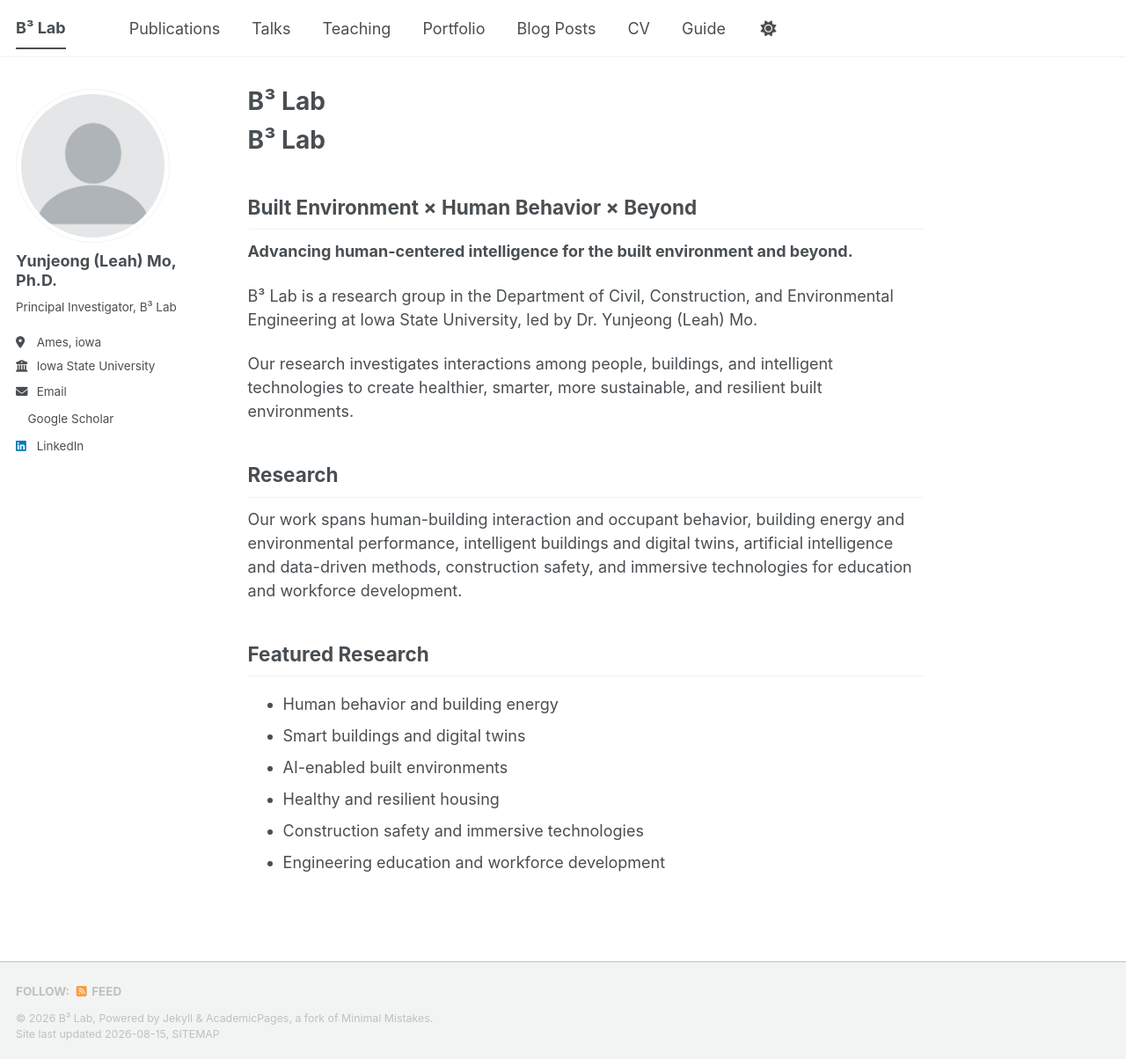
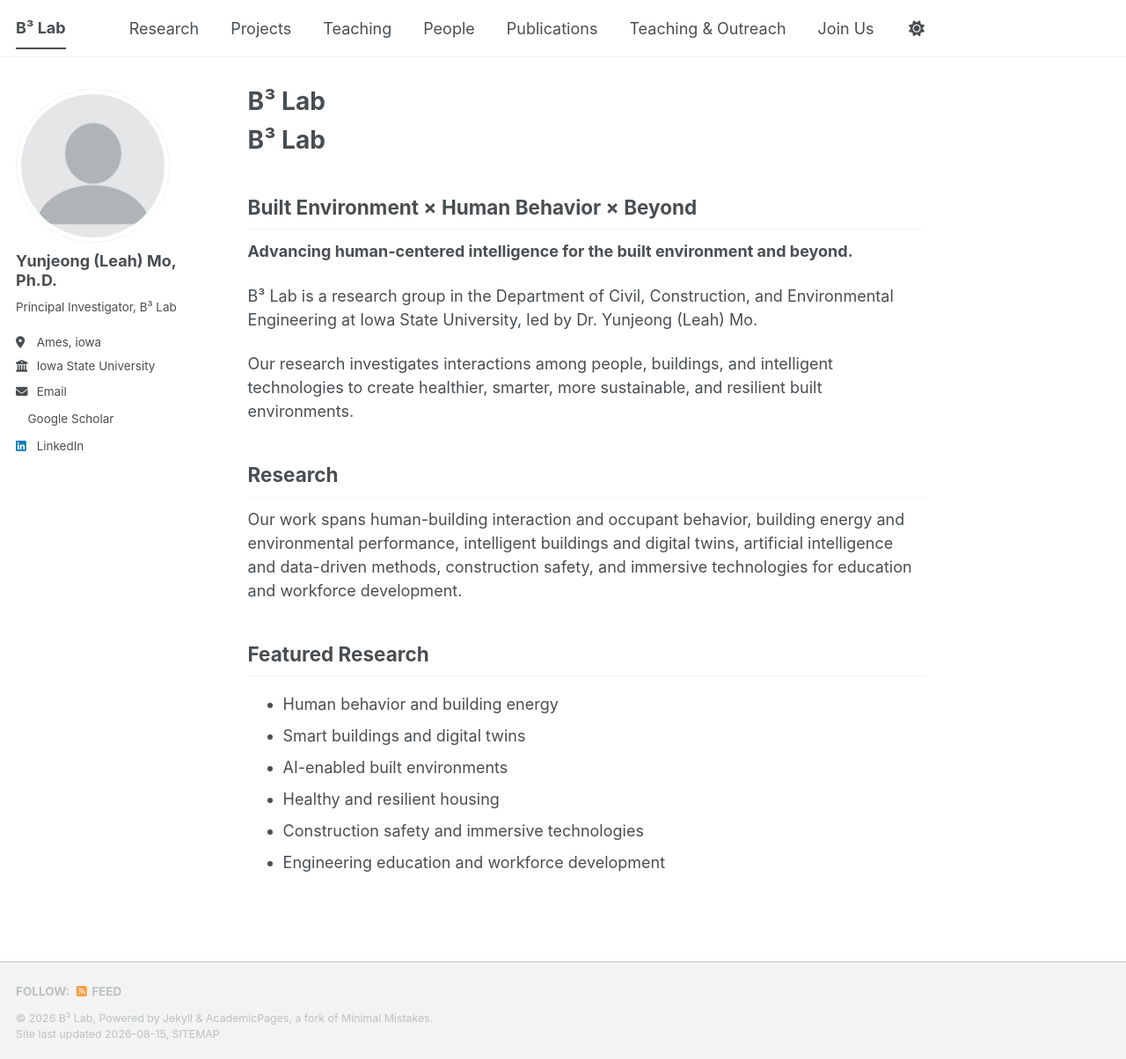
Before and after one commit to yleahmo/yleahmo.github.io, a Jekyll site: the page built from _pages/about.md, in a window 1280 px wide and 1204 px high. Shown: the whole window at 88% size. Built offline with Jekyll 4.4.1, drawn with Linux system fonts in a browser that asks for light colours; a style sheet for code colours, icons or effects is not loaded.

Commit message:
Update navigation links for research and projects

```diff
--- a/_data/navigation.yml
+++ b/_data/navigation.yml
@@ -8,26 +8,26 @@
 #      Markdown formatted page while the second is generated using JSON.
 
 main:
-  - title: "Publications"
-    url: /publications/
+  - title: "Research"
+    url: /research/
 
-  - title: "Talks"
-    url: /talks/
+  - title: "Projects"
+    url: /projects/
 
   - title: "Teaching"
     url: /teaching/
 
-  - title: "Portfolio"
-    url: /portfolio/
+  - title: "People"
+    url: /people/
 
-  - title: "Blog Posts"
-    url: /year-archive/
+  - title: "Publications"
+    url: /publications/
 
-  - title: "CV"
-    url: /cv/
+  - title: "Teaching & Outreach"
+    url: /teaching & outreach/
+
+  - title: "Join Us"
+    url: /join/
 
   # - title: "CV"
   #   url: /cv-json/
-
-  - title: "Guide"
-    url: /markdown/
```
